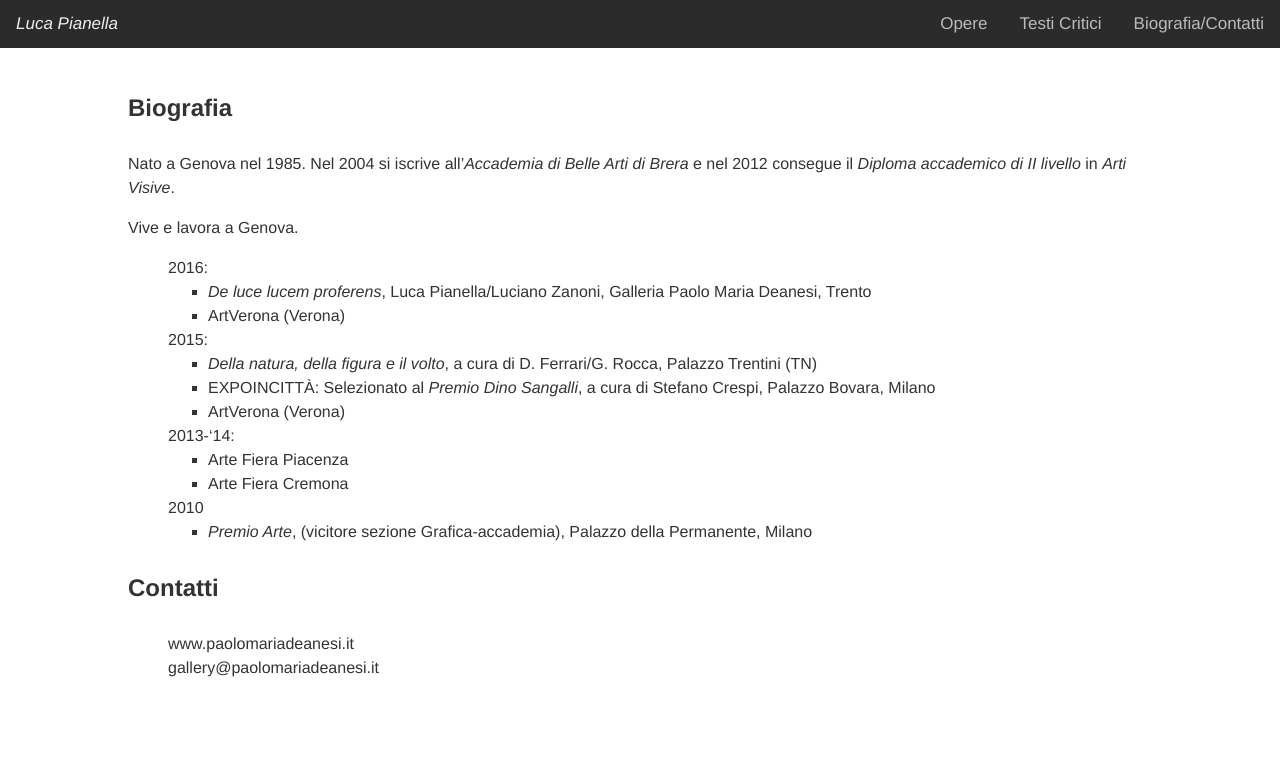
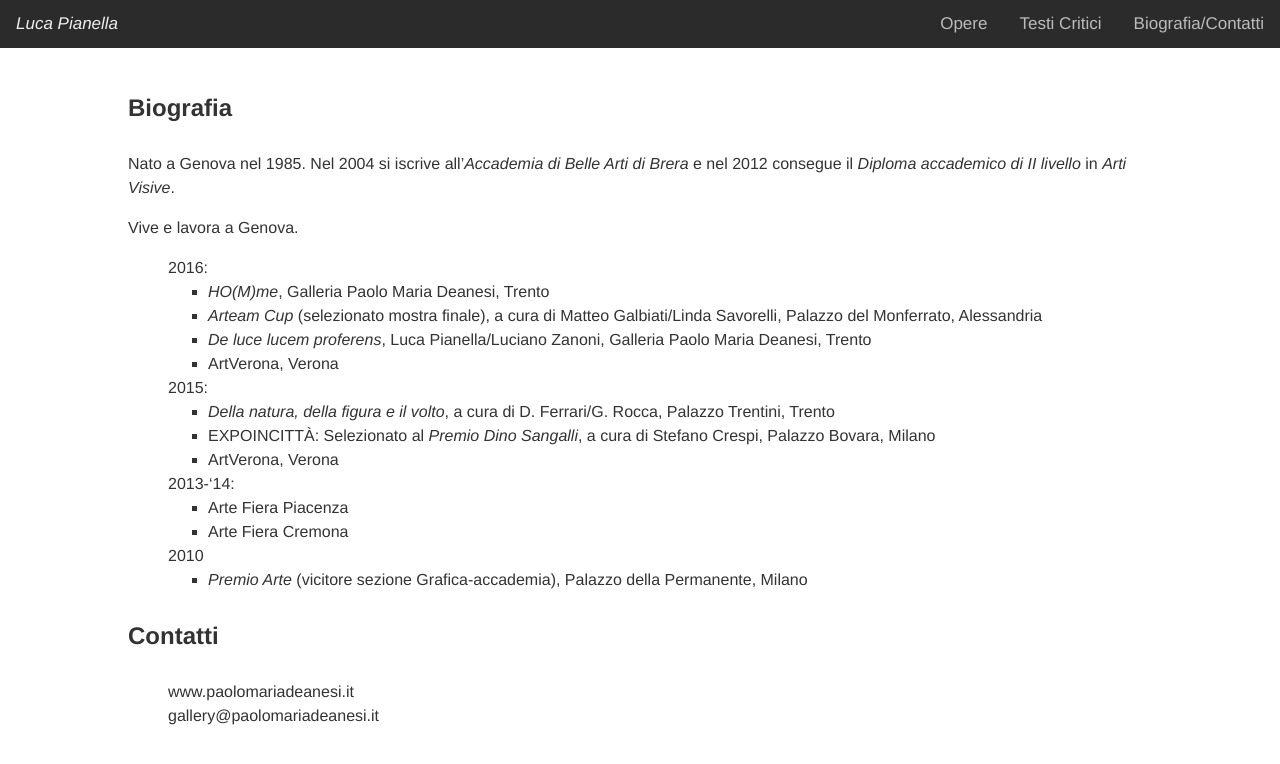
Before and after one commit to liukliuk/liukliuk.github.io, a Jekyll site: the page built from biografia-contatti/index.md, in a window 1280 px wide. Shown: the top 764 px of the page. Built offline with Jekyll 4.4.1, drawn with Linux system fonts in a browser that asks for light colours.

Commit message:
Update index.md

```diff
--- a/biografia-contatti/index.md
+++ b/biografia-contatti/index.md
@@ -11,17 +11,19 @@ Nel 2004 si iscrive all'*Accademia di Belle Arti di Brera* e nel 2012 consegue i
 Vive e lavora a Genova.
 
 * 2016:
+  - *HO(M)me*, Galleria Paolo Maria Deanesi, Trento
+  - *Arteam Cup* (selezionato mostra finale), a cura di Matteo Galbiati/Linda Savorelli, Palazzo del Monferrato, Alessandria
   - *De luce lucem proferens*, Luca Pianella/Luciano Zanoni, Galleria Paolo Maria Deanesi, Trento
-  - ArtVerona (Verona)
+  - ArtVerona, Verona
 * 2015:
-  - *Della natura, della figura e il volto*, a cura di D. Ferrari/G. Rocca, Palazzo Trentini (TN)
+  - *Della natura, della figura e il volto*, a cura di D. Ferrari/G. Rocca, Palazzo Trentini, Trento
   - EXPOINCITTÀ: Selezionato al *Premio Dino Sangalli*, a cura di Stefano Crespi, Palazzo Bovara, Milano
-  - ArtVerona (Verona)
+  - ArtVerona, Verona
 * 2013-'14:
   - Arte Fiera Piacenza
   - Arte Fiera Cremona
 * 2010
-  - *Premio Arte*, (vicitore sezione Grafica-accademia), Palazzo della Permanente, Milano
+  - *Premio Arte* (vicitore sezione Grafica-accademia), Palazzo della Permanente, Milano
 
 ## Contatti
 
```
